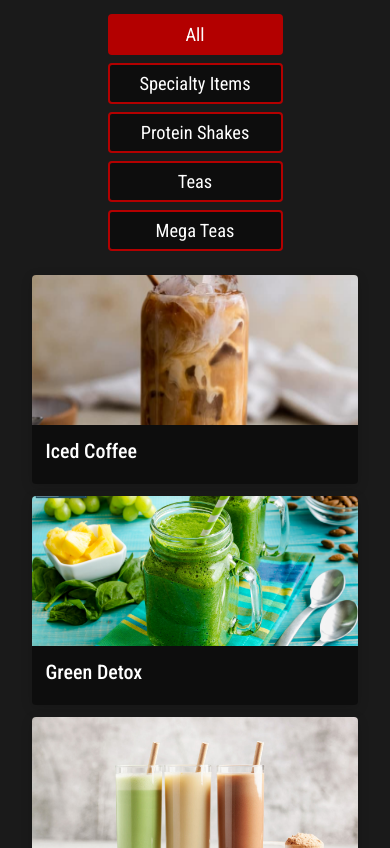
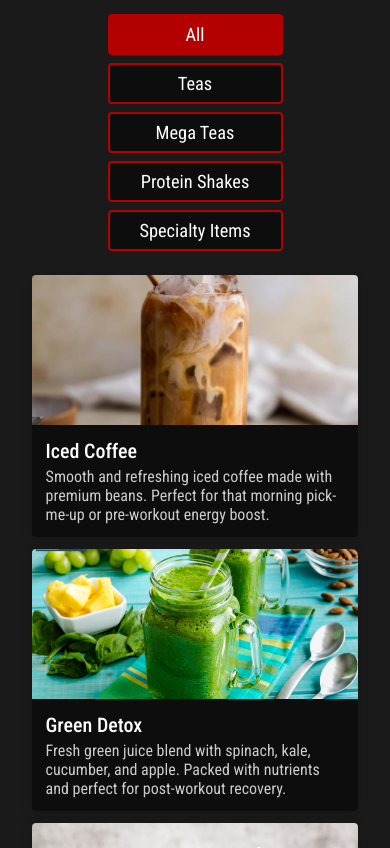
Before and after one commit to gilmerperez/kingdom-movement, a React (Vite) app: page /nutrition in a window 390 px wide. Shown: the part 710-1558 px from the top of the page. Built offline with nearby package versions, Linux system fonts and the light colour scheme.

Commit message:
Added the menu item description to the card

```diff
--- a/src/data/nutrition.json
+++ b/src/data/nutrition.json
@@ -1,15 +1,5 @@
 {
   "categories": [
-    {
-      "id": "specialty-items",
-      "name": "Specialty Items",
-      "description": "Popular food items and other specialty offerings"
-    },
-    {
-      "id": "protein-shakes",
-      "name": "Protein Shakes",
-      "description": "Premium protein shakes to fuel your workout and recovery"
-    },
     {
       "id": "teas",
       "name": "Teas",
@@ -19,6 +9,16 @@
       "id": "mega-teas",
       "name": "Mega Teas",
       "description": "Enhanced teas with pre-workout supplements and performance boosters"
+    },
+    {
+      "id": "protein-shakes",
+      "name": "Protein Shakes",
+      "description": "Premium protein shakes to fuel your workout and recovery"
+    },
+    {
+      "id": "specialty-items",
+      "name": "Specialty Items",
+      "description": "Popular food items and other specialty offerings"
     }
   ],
   "menuItems": [
--- a/src/pages/Nutrition/Nutrition.jsx
+++ b/src/pages/Nutrition/Nutrition.jsx
@@ -83,10 +83,7 @@ function Nutrition() {
                 {/* Food details */}
                 <div className={styles.foodDetails}>
                   <h3 className={styles.foodName}>{item.name}</h3>
-                  <div className={styles.foodInfo}>
-                    {/* <span className={styles.foodPrice}>${item.price.toFixed(2)}</span>
-                    <span className={styles.foodCalories}>{item.calories} cal</span> */}
-                  </div>
+                  <p className={styles.foodDescription}>{item.description}</p>
                 </div>
               </div>
             ))}
--- a/src/pages/Nutrition/Nutrition.module.css
+++ b/src/pages/Nutrition/Nutrition.module.css
@@ -123,30 +123,14 @@
 .foodName {
   font-weight: 500;
   font-size: 1.35rem;
-  margin-bottom: 0.5rem;
+  margin-bottom: 0.25rem;
   transition: 0.3s ease-in;
   color: var(--text-primary);
 }
 
-.foodInfo {
-  gap: 0.75rem;
-  display: flex;
-  align-items: center;
-}
-
-.foodPrice {
-  font-weight: 700;
-  font-size: 1.25rem;
-  color: var(--primary);
-}
-
-.foodCalories {
-  font-size: 1rem;
-  font-weight: 500;
-  border-radius: 4px;
-  padding: 0.25rem 0.5rem;
+.foodDescription {
+  font-size: 1.05rem;
   color: var(--text-secondary);
-  background-color: var(--bg-color);
 }
 
 /* Empty State */
@@ -213,8 +197,8 @@
     font-size: 1.25rem;
   }
 
-  .foodPrice {
-    font-size: 1.15rem;
+  .foodDescription {
+    font-size: 1rem;
   }
 
   /* Empty State */
```
